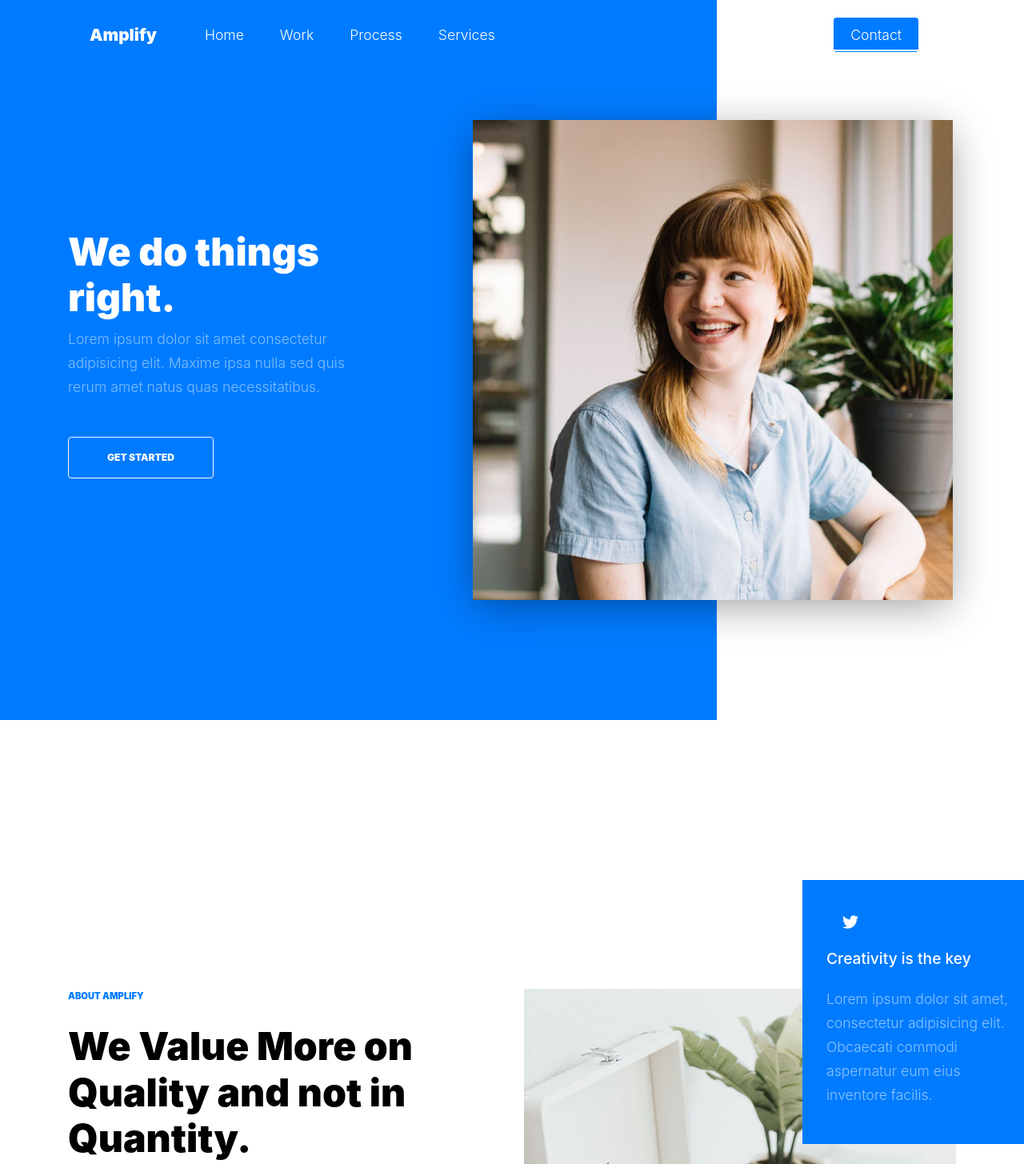
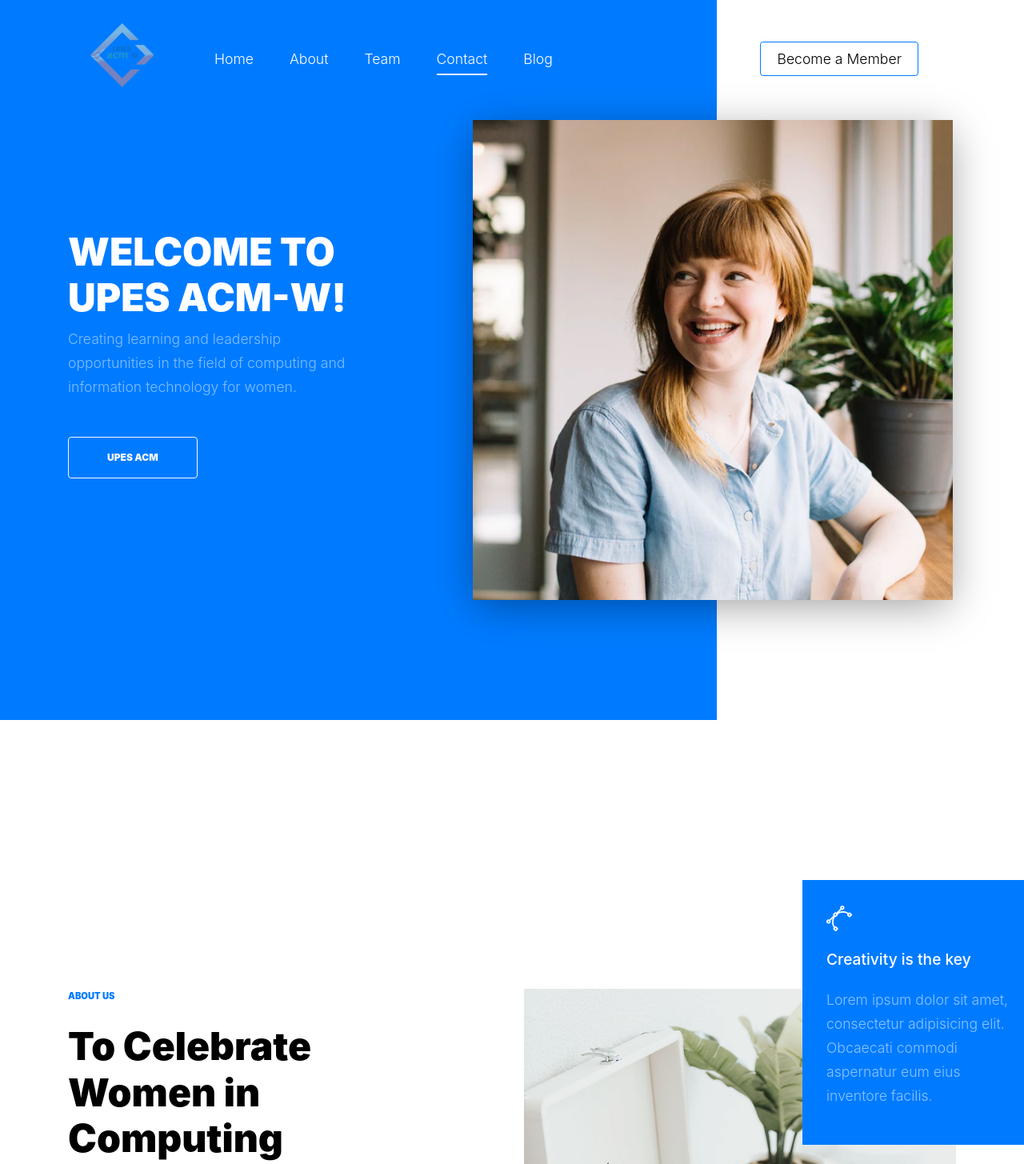
Before and after one commit to sonorus916/ACM-W-Website-Revamp, a plain HTML site: page index.html in a window 1280 px wide. Shown: the top 1455 px of the page at 80% size. Drawn offline with Linux system fonts and the light colour scheme; files whose address does not match are found by name; a web font is replaced by a local one.

Commit message:
About Section and Navigation bar Updated

```diff
--- a/index.html
+++ b/index.html
@@ -1,7 +1,8 @@
 <!DOCTYPE html>
 <html lang="en">
   <head>
-    <title>Amplify &mdash; Website by Colorlib</title>
+    <title>UPES ACM-W Student Chapter</title>
+	<link rel="icon" href="images/ACMW.png">
     <meta charset="utf-8">
     <meta name="viewport" content="width=device-width, initial-scale=1, shrink-to-fit=no">
 
@@ -24,10 +25,6 @@
     <link rel="stylesheet" href="css/aos.css">
 
     <link rel="stylesheet" href="css/style.css">
-    <link rel="stylesheet" href="css/themify-icons.css">
-    <link rel="stylesheet" href="css/font-awesome.min.css">
-    <link rel="stylesheet" href="fonts/flaticon/flaticon.css">
-
 
   </head>
   <body data-spy="scroll" data-target=".site-navbar-target" data-offset="300">
@@ -48,21 +45,23 @@
 
       <div class="container-fluid">
         <div class="d-flex align-items-center">
-          <div class="site-logo"><a href="index.html">Amplify</a></div>
+          <div class="site-logo"><a class="navbar-brand" href="index.html"> <img style="width:80px;display:block;" src="images/ACMW.png" alt="logo"> </a></div>
+
           <div>
             <nav class="site-navigation position-relative text-right" role="navigation">
               <ul class="site-menu main-menu js-clone-nav mr-auto d-none d-lg-block">
                 <li><a href="#home-section" class="nav-link">Home</a></li>
-                <li><a href="#work-section" class="nav-link">Work</a></li>
-                <li><a href="#process-section" class="nav-link">Process</a></li>
-                <li><a href="#services-section" class="nav-link">Services</a></li>
+                <li><a href="#about-section" class="nav-link">About</a></li>
+                <li><a href="#team-section" class="nav-link">Team</a></li>
+                <li><a href="#contact-section" class="nav-link">Contact</a></li>
+				<li><a href="#blog-section" class="nav-link">Blog</a></li>
               </ul>
             </nav>
           </div>
           <div class="ml-auto">
             <nav class="site-navigation position-relative text-right" role="navigation">
               <ul class="site-menu main-menu site-menu-dark js-clone-nav mr-auto d-none d-lg-block">
-                <li class="cta"><a href="#contact-section" class="nav-link"><span class="rounded border border-primary">Contact</span></a></li>
+                <li class="cta"><a href="#member-section" class="nav-link"><span class="rounded border border-primary">Become a Member</span></a></li>
               </ul>
             </nav>
             <a href="#" class="d-inline-block d-lg-none site-menu-toggle js-menu-toggle text-black float-right"><span class="icon-menu h3"></span></a>
@@ -76,9 +75,9 @@
       <div class="container">
         <div class="row align-items-center">
           <div class="col-lg-4 mr-auto" data-aos="fade-up">
-            <h1>We do things right.</h1>
-            <p class="mb-5">Lorem ipsum dolor sit amet consectetur adipisicing elit. Maxime ipsa nulla sed quis rerum amet natus quas necessitatibus.</p>
-            <p><a href="#" class="btn btn-outline-light py-3 px-5">Get Started</a></p>
+            <h1>WELCOME TO UPES ACM-W!</h1>
+            <p class="mb-5">Creating learning and leadership opportunities in the field of computing and information technology for women.</p>
+            <p><a href="https://upesacm.org/" class="btn btn-outline-light py-3 px-5">UPES ACM</a></p>
 
           </div>
           <div class="col-lg-2 ml-auto"  data-aos="fade-up" data-aos-delay="100">
@@ -99,9 +98,14 @@
           <div class="col-lg-5 mr-auto mb-5">
 
             <div class="mb-5">
-              <span class="section-sub-title d-block">About Amplify</span>
-              <h2 class="section-title">We Value More on Quality and not in Quantity.</h2>
-              <p>Lorem ipsum dolor sit amet, consectetur adipisicing elit. Rem possimus distinctio ex. Natus totam voluptatibus animi aspernatur ducimus quas obcaecati mollitia quibusdam temporibus culpa dolore molestias blanditiis consequuntur sunt nisi.</p>
+              <span class="section-sub-title d-block">About Us</span>
+              <h2 class="section-title">To Celebrate Women in Computing</h2>
+              <p>The UPES ACM-W was found in April, 2015 with an aim to realize the dynamic image of women in the field of computers and information
+			  technology and to provide them with a platform to showcase their technical skills. We at UPES ACM-W try to follow in their steps to
+			  create a community where all are given equal opportunities and everyone works together in harmony. UPES ACM-W Student Chapter is
+			  reserved exclusively for women with an aim to highlight the fact that women are as competent as men in the field of technology. To
+			  achieve this, we organize various activities and events to bring out the programmer and genius within each and every individual. We
+			  strive to create a healthy environment for women that encourages them to step forward and showcase their talent.</p>
             </div>
 
             <div class="row">
```
